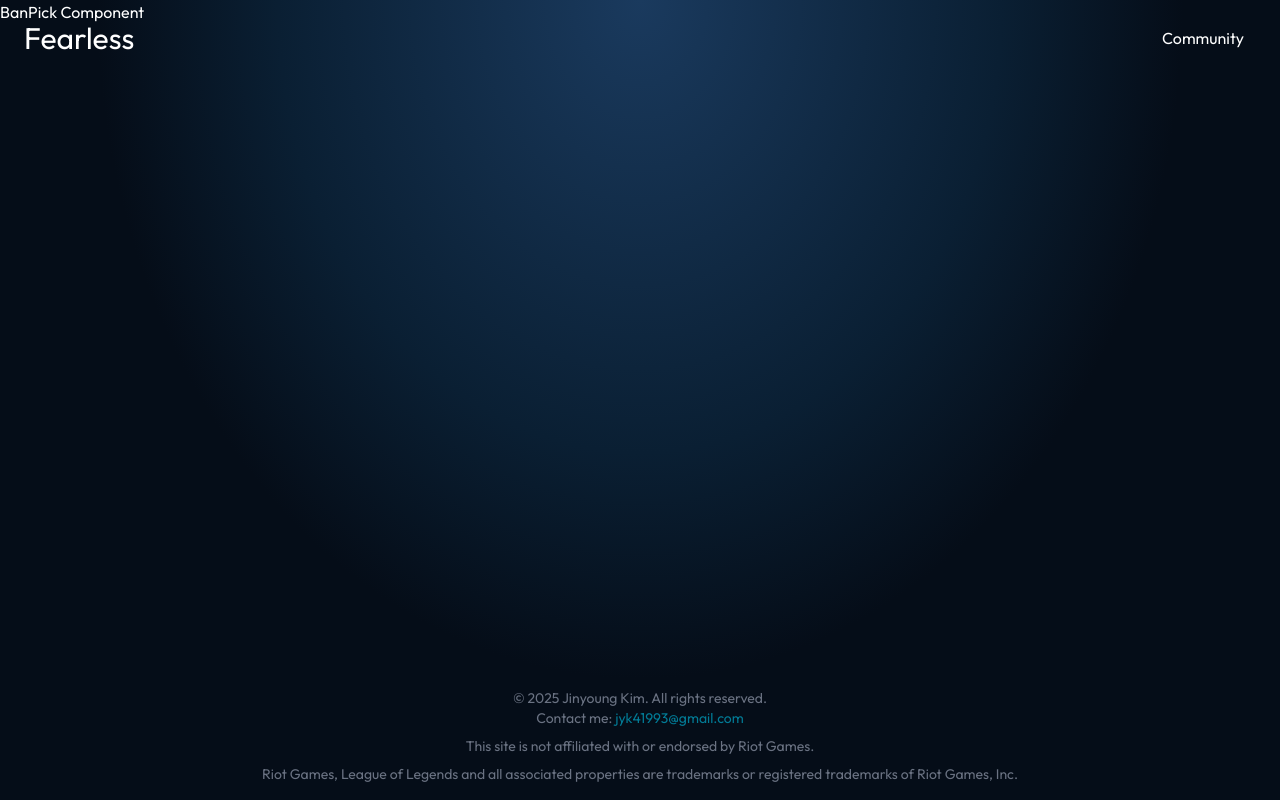
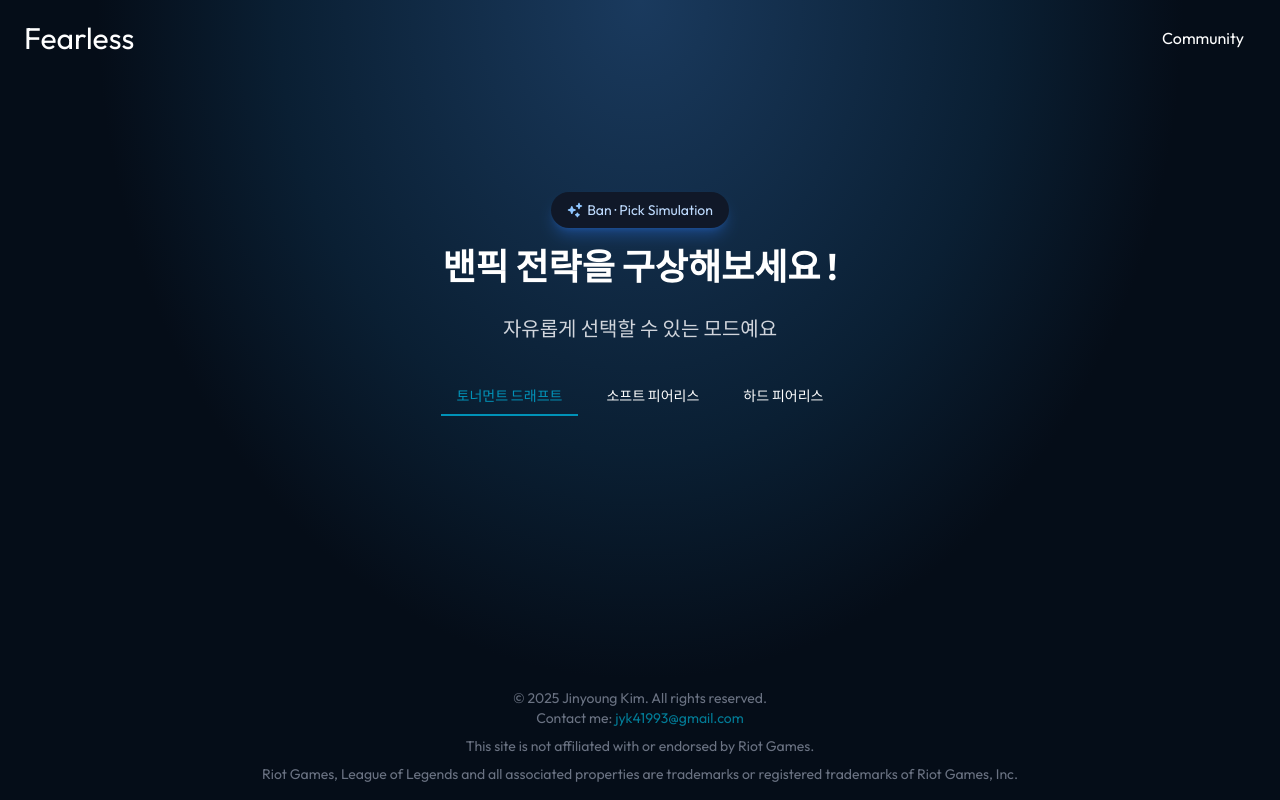
Before and after one commit to Fearless-Lab/fearless-lab.github.io, a React (Vite) app: page /data-visualization/banPick in a window 1280 px wide. Built offline with nearby package versions, Linux system fonts and the light colour scheme; no server answers.

Commit message:
feat: implement initial layout for BanPick page

```diff
--- a/constants/category.ts
+++ b/constants/category.ts
@@ -35,3 +35,17 @@ export const categoryGuideText = {
 };
 
 export const PAGE_SIZE = 7;
+
+export const gameMode = [
+  "토너먼트 드래프트",
+  "소프트 피어리스",
+  "하드 피어리스",
+];
+
+export const modeDescription: Record<(typeof gameMode)[number], string> = {
+  "토너먼트 드래프트": "자유롭게 선택할 수 있는 모드예요",
+  "소프트 피어리스":
+    "이전 세트에서 우리 팀이 썼던 챔피언은 다시 고를 수 없어요.",
+  "하드 피어리스":
+    "이전 세트에서 양 팀이 썼던 챔피언 모두 다시 고를 수 없어요.",
+};
--- a/src/components/Infopill.tsx
+++ b/src/components/Infopill.tsx
@@ -3,7 +3,7 @@ import type { ReactNode } from "react";
 const Infopill = ({ children }: { children: ReactNode }) => {
   return (
     <div className="pb-6">
-      <p className="text-2xl md:text-5xl font-bold leading-tight">{children}</p>
+      <p className="text-2xl md:text-4xl font-bold leading-tight">{children}</p>
     </div>
   );
 };
--- a/src/components/SubInfopill.tsx
+++ b/src/components/SubInfopill.tsx
@@ -4,7 +4,7 @@ const SubInfopill = ({ children }: { children: ReactNode }) => {
   return (
     <div className="mb-8">
       <p
-        className="text-md md:text-2xl text-gray-300 leading-relaxed"
+        className="text-sm md:text-xl text-gray-300 leading-relaxed"
         style={{ whiteSpace: "pre-line" }}
       >
         {children}
--- a/src/pages/BanPick.tsx
+++ b/src/pages/BanPick.tsx
@@ -1,8 +1,42 @@
+import HighlightBadge from "@/components/HighlightBadge";
+import Infopill from "@/components/Infopill";
+import SubInfopill from "@/components/SubInfopill";
+import { gameMode, modeDescription } from "@constants/category";
+import { useState } from "react";
+import CategoryButton from "./components/Home/Community/CategoryButton";
+
 const BanPick = () => {
+  const [selectedMode, setSelectedMode] = useState(gameMode[0]);
+
+  const handleCategoryClick = (mode: string) => {
+    setSelectedMode(mode);
+  };
+
   return (
-    <>
-      <h1>BanPick Component</h1>
-    </>
+    <section
+      id="banPick"
+      className="flex flex-col items-center justify-center my-48 text-center scroll-mt-20"
+    >
+      <HighlightBadge>Ban · Pick Simulation</HighlightBadge>
+
+      <Infopill>밴픽 전략을 구상해보세요 !</Infopill>
+      <SubInfopill>{modeDescription[selectedMode]}</SubInfopill>
+
+      <div className="flex gap-3 flex-nowrap justify-center">
+        {gameMode.map((mode) => {
+          const isSelected = mode === selectedMode;
+
+          return (
+            <CategoryButton
+              key={mode}
+              label={mode}
+              isSelected={isSelected}
+              onClick={() => handleCategoryClick(mode)}
+            />
+          );
+        })}
+      </div>
+    </section>
   );
 };
 export default BanPick;
--- a/src/pages/components/Home/Community/CategoryButton.tsx
+++ b/src/pages/components/Home/Community/CategoryButton.tsx
@@ -17,7 +17,7 @@ const CategoryButton: React.FC<CategoryButtonProps> = ({
     <>
       <button
         onClick={onClick}
-        className={`relative px-4 py-2 text-sm font-medium focus:outline-none transition-colors duration-200
+        className={`relative px-4 py-2 text-xs sm:text-sm font-medium focus:outline-none transition-colors duration-200
           ${
             isSelected
               ? "text-cyan-600 border-b-2 border-cyan-600"
--- a/src/pages/components/Home/Hero.tsx
+++ b/src/pages/components/Home/Hero.tsx
@@ -4,9 +4,11 @@ import HighlightBadge from "@commonComponents/HighlightBadge";
 import Infopill from "@commonComponents/Infopill";
 import SubInfopill from "@commonComponents/SubInfopill";
 import { useRef } from "react";
+import { useNavigate } from "react-router-dom";
 
 const Hero = () => {
   const sectionRef = useRef<HTMLElement | null>(null);
+  const navigate = useNavigate();
 
   useScrollReveal(sectionRef);
 
@@ -31,7 +33,7 @@ const Hero = () => {
           전략 수립 및 팀 커뮤니케이션을 효율적으로 연습해보세요.
         </SubInfopill>
 
-        <CTAButton>시작하기</CTAButton>
+        <CTAButton onClick={() => navigate("./banPick")}>시작하기</CTAButton>
       </section>
     </>
   );
```
